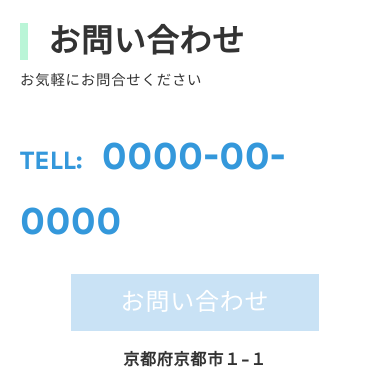
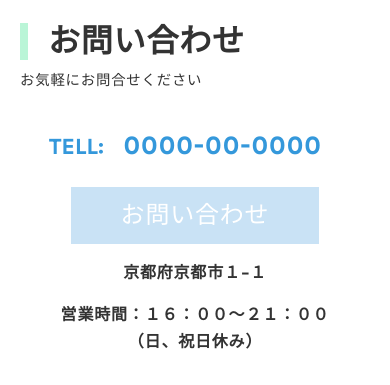
Before and after one commit to mugi-taro/mugi-school, a plain HTML site: page index.html in a window 390 px wide. Shown: the part 5600-5985 px from the top of the page. Drawn offline with nearby package versions, Linux system fonts and the light colour scheme; files whose address does not match are found by name.

Commit message:
CSS変更

```diff
--- a/css/style.css
+++ b/css/style.css
@@ -1121,14 +1121,14 @@ Contact
 
 .contact-item h3 a{
   color: #3498db;
-  font-size: 2.4rem;
+  font-size: 2rem;
   margin: 0 1.2rem;
   letter-spacing: 2px;
 }
 
 .contact-item h3 span {
   color: #3498db;
-  font-size: 1.6rem;
+  font-size: 1.4rem;
 }
 
 .contact-item .contact-btn{
@@ -1168,8 +1168,8 @@ Contact
 }
 
 @media screen and (max-width: 730px) {
-  .contact-item h3 {
-    font-size: 2rem;
+  .contact-item h3 a{
+    font-size: 1.8rem;
   }
 
   .contact-item a {
@@ -1182,8 +1182,8 @@ Contact
 }
 
 @media screen and (max-width: 400px) {
-  .contact-item h3 {
-    font-size: 1.7rem;
+  .contact-item h3 a{
+    font-size: 1.6rem;
   }
 }
 
```
